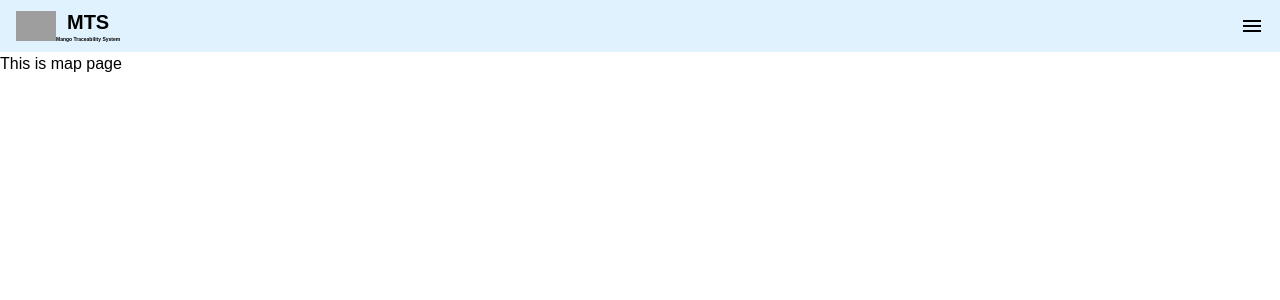
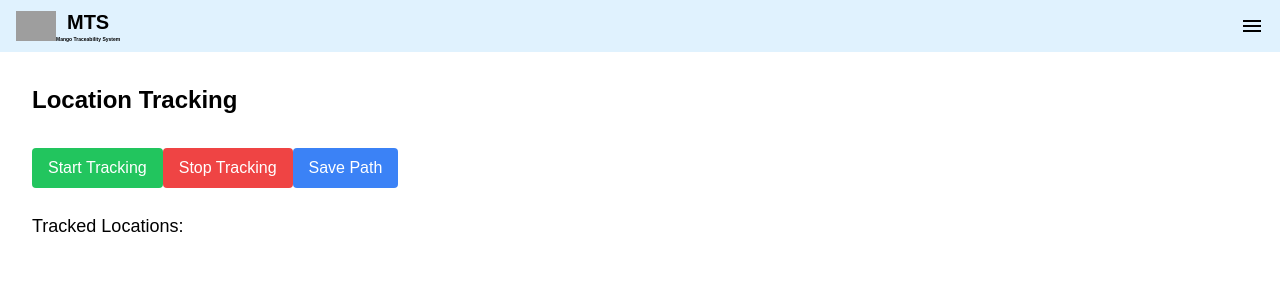
Before and after one commit to AmritHimanshu/Mango_Traceability_System, a Next.js app in the folder client/: page /map in a window 1280 px wide. Shown: the top 300 px of the page. Built offline with nearby package versions, Linux system fonts and the light colour scheme; grey boxes are pictures that could not be loaded; a web font is replaced by a local one.

Commit message:
Adding path tracking functionality

```diff
--- a/client/src/app/components/farmer/components/Map.tsx
+++ b/client/src/app/components/farmer/components/Map.tsx
@@ -5,6 +5,7 @@ import {
   MapContainer,
   TileLayer,
   Polygon,
+  Polyline,
   useMapEvents,
   useMap,
 } from "react-leaflet";
@@ -14,6 +15,42 @@ import "leaflet/dist/leaflet.css";
 
 function Map({ submitForm }: MapProps) {
   const [coordinates, setCoordinates] = useState<[number, number][]>([]);
+  const [userPath, setUserPath] = useState<[number, number][]>([]);
+  const [tracking, setTracking] = useState(false);
+
+  // Function to start tracking the user
+  const handleStartTracking = () => {
+    setTracking(true);
+  };
+
+  // Function to stop tracking the user
+  const handleStopTracking = () => {
+    setTracking(false);
+  };
+
+  // Add path tracking functionality
+  useEffect(() => {
+    if (!tracking) return;
+
+    const geolocation = navigator.geolocation;
+
+    if (geolocation) {
+      const watchId = geolocation.watchPosition(
+        (position) => {
+          const { latitude, longitude } = position.coords;
+          const newUserPosition: [number, number] = [latitude, longitude];
+
+          setUserPath((prevPath) => [...prevPath, newUserPosition]); // Update user path
+        },
+        (error) => console.error(error),
+        { enableHighAccuracy: true }
+      );
+
+      return () => {
+        geolocation.clearWatch(watchId);
+      };
+    }
+  }, [tracking]);
 
   const handleReset = () => setCoordinates([]);
 
@@ -47,7 +84,7 @@ function Map({ submitForm }: MapProps) {
   return (
     <div>
       <MapContainer
-        center={[51.505, -0.09]}
+        center={[25.5941, 85.1376]}
         zoom={13}
         style={{
           height: "500px",
@@ -65,6 +102,8 @@ function Map({ submitForm }: MapProps) {
 
         <ResizeHandler />
 
+        <Polyline positions={userPath} color="blue" />
+
         <Polygon positions={coordinates} color="blue" />
       </MapContainer>
 
@@ -80,6 +119,23 @@ function Map({ submitForm }: MapProps) {
         <button className="btn bg-black text-white" onClick={handleSubmit}>
           Create farm
         </button>
+
+        {/* Buttons to control path tracking */}
+        {!tracking ? (
+          <button
+            onClick={handleStartTracking}
+            className="bg-green-500 text-white p-2 rounded-md"
+          >
+            Start Tracking
+          </button>
+        ) : (
+          <button
+            onClick={handleStopTracking}
+            className="bg-red-500 text-white p-2 rounded-md"
+          >
+            Stop Tracking
+          </button>
+        )}
       </div>
     </div>
   );
--- a/client/src/app/components/farmer/components/MapCoordinates.tsx
+++ b/client/src/app/components/farmer/components/MapCoordinates.tsx
@@ -45,7 +45,7 @@ function MapCoordinates({ coordinates, height }: MapCoordinatesProps) {
   return (
     <div>
       <MapContainer
-        center={[51.505, -0.09]}
+        center={[25.5941, 85.1376]}
         zoom={13}
         style={{
           height: `${height}`,
--- a/client/src/app/map/page.tsx
+++ b/client/src/app/map/page.tsx
@@ -1,11 +1,98 @@
-import React from 'react'
+"use client";
+
+import React, { useState } from "react";
+
+interface Location {
+  lat: number;
+  lng: number;
+  timestamp: number;
+}
 
 function page() {
+  const [tracking, setTracking] = useState(false);
+  const [locations, setLocations] = useState<Location[]>([]);
+  const [watchId, setWatchId] = useState<number | null>(null);
+
+  // Start tracking
+  const startTracking = () => {
+    if (navigator.geolocation) {
+      const id = navigator.geolocation.watchPosition(
+        (position) => {
+          const { latitude, longitude } = position.coords;
+
+          console.log("Latitude:", position.coords.latitude);
+          console.log("Longitude:", position.coords.longitude);
+
+          const timestamp = position.timestamp;
+          setLocations((prev) => [
+            ...prev,
+            { lat: latitude, lng: longitude, timestamp },
+          ]);
+        },
+        (error) => {
+          console.error("Error getting location:", error);
+        },
+        {
+          enableHighAccuracy: true,
+          timeout: 30000, // Wait 30 seconds for an update before failing
+          maximumAge: 0, // Force no cached results
+        }
+      );
+      setWatchId(id);
+      setTracking(true);
+    } else {
+      alert("Geolocation is not supported by this browser.");
+    }
+  };
+
+  // Stop tracking
+  const stopTracking = () => {
+    if (watchId !== null) {
+      navigator.geolocation.clearWatch(watchId);
+      setWatchId(null);
+      setTracking(false);
+    }
+  };
+
   return (
-    <div>
-      This is map page
+    <div className="p-8">
+      <h1 className="text-2xl font-bold mb-4">Location Tracking</h1>
+      <div className="space-y-4">
+        <button
+          onClick={startTracking}
+          disabled={tracking}
+          className="bg-green-500 text-white py-2 px-4 rounded"
+        >
+          Start Tracking
+        </button>
+        <button
+          onClick={stopTracking}
+          disabled={!tracking}
+          className="bg-red-500 text-white py-2 px-4 rounded"
+        >
+          Stop Tracking
+        </button>
+        <button
+          //   onClick={savePath}
+          disabled={locations.length === 0}
+          className="bg-blue-500 text-white py-2 px-4 rounded"
+        >
+          Save Path
+        </button>
+      </div>
+      <div className="mt-6">
+        <h2 className="text-lg font-medium">Tracked Locations:</h2>
+        <ul className="list-disc pl-6 mt-2">
+          {locations.map((loc, index) => (
+            <li key={index} className="text-sm">
+              Lat: {loc.lat}, Lng: {loc.lng}, Timestamp:{" "}
+              {new Date(loc.timestamp).toLocaleString()}
+            </li>
+          ))}
+        </ul>
+      </div>
     </div>
-  )
+  );
 }
 
-export default page
+export default page;
```
